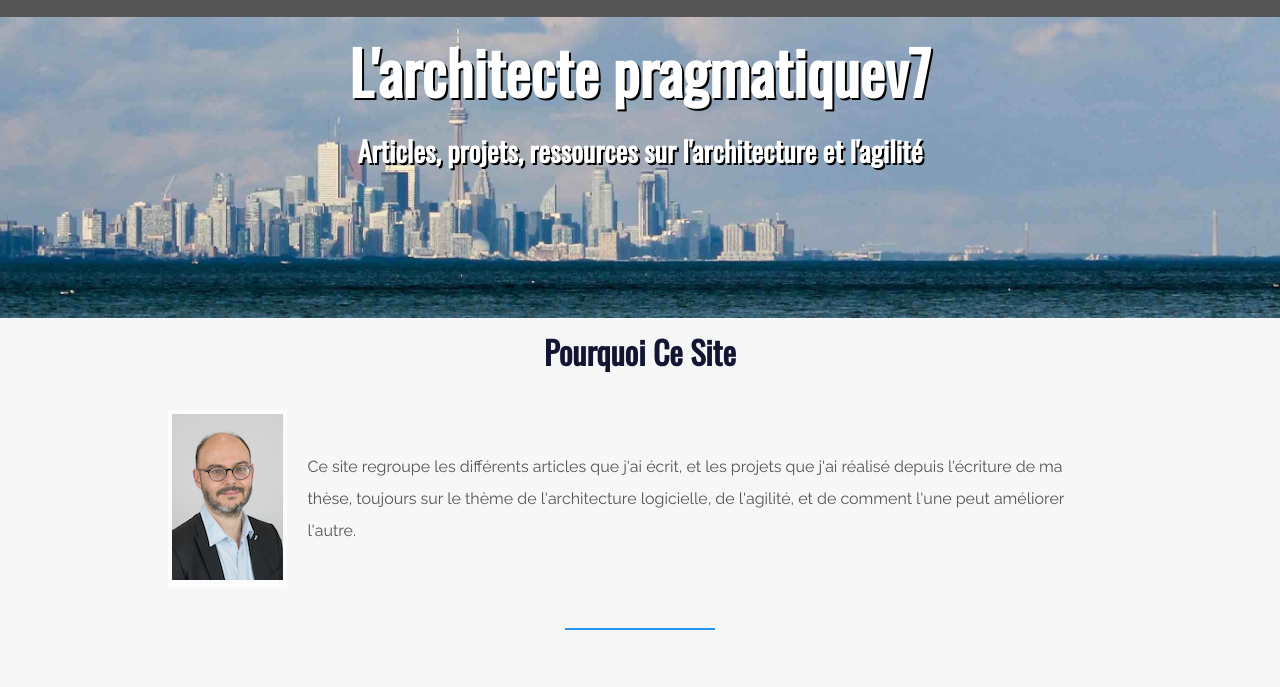
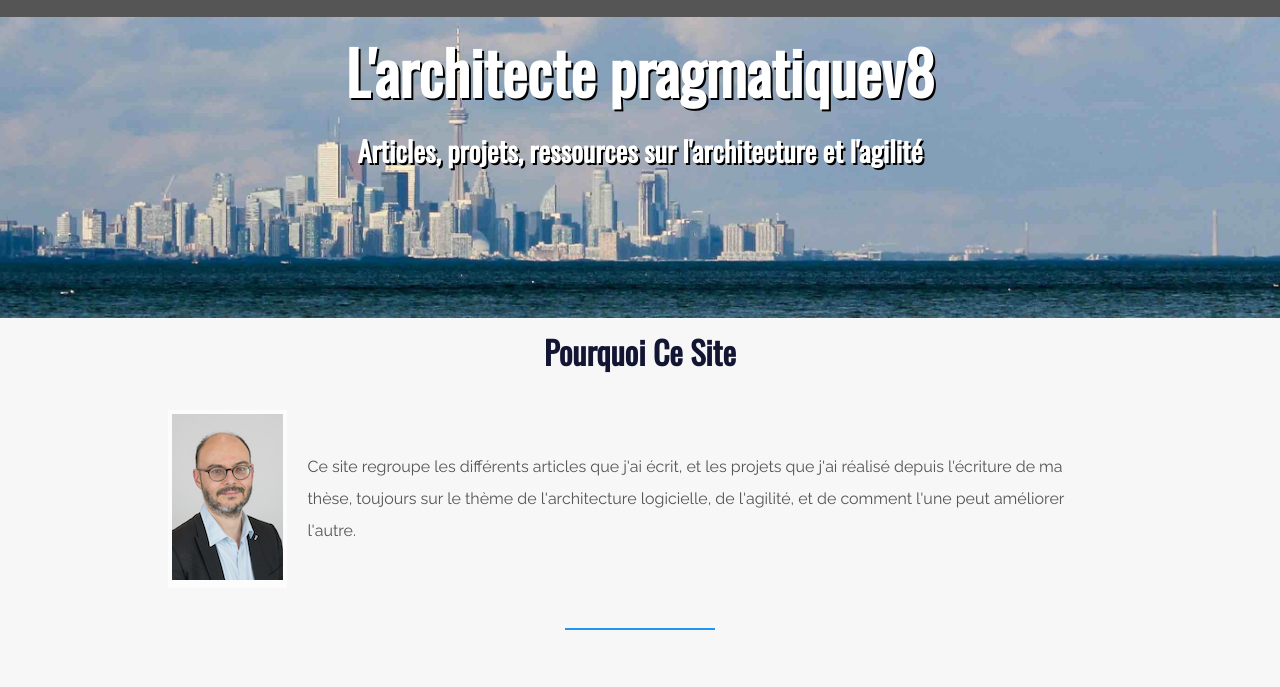
Before and after one commit to FChenebit/LArchitectePragmatique, a website: page site/index.html in a window 1280 px wide. Shown: the part 82-769 px from the top of the page. Drawn offline with nearby package versions, Linux system fonts and the light colour scheme.

Commit message:
change index

```diff
--- a/site/index.html
+++ b/site/index.html
@@ -32,7 +32,7 @@
 
     <div id="header-image">
 
-        <h1>L'architecte pragmatiquev7</h1>
+        <h1>L'architecte pragmatiquev8</h1>
         <h3>Articles, projets, ressources sur l'architecture et l'agilité</h3>
 
     </div>
```
